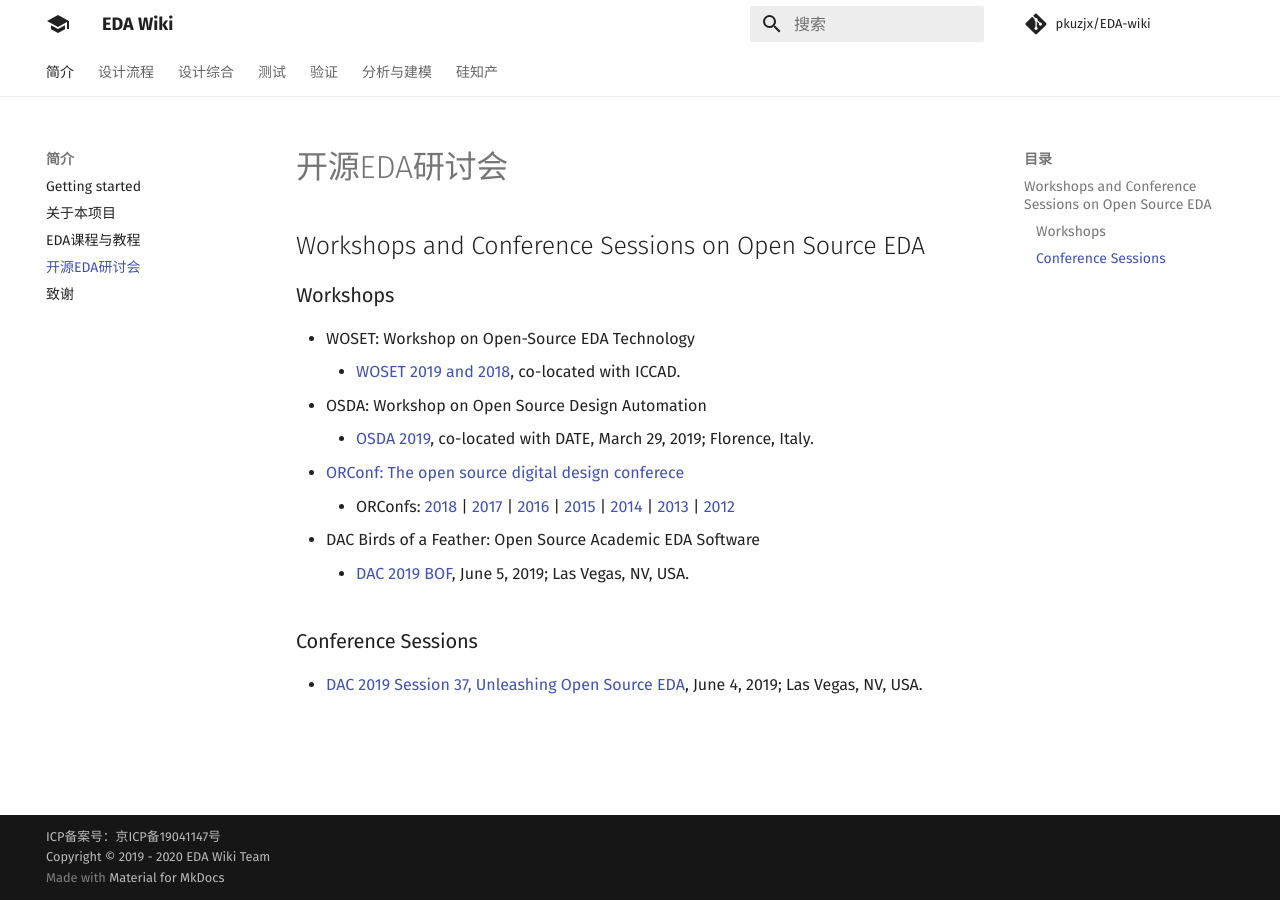
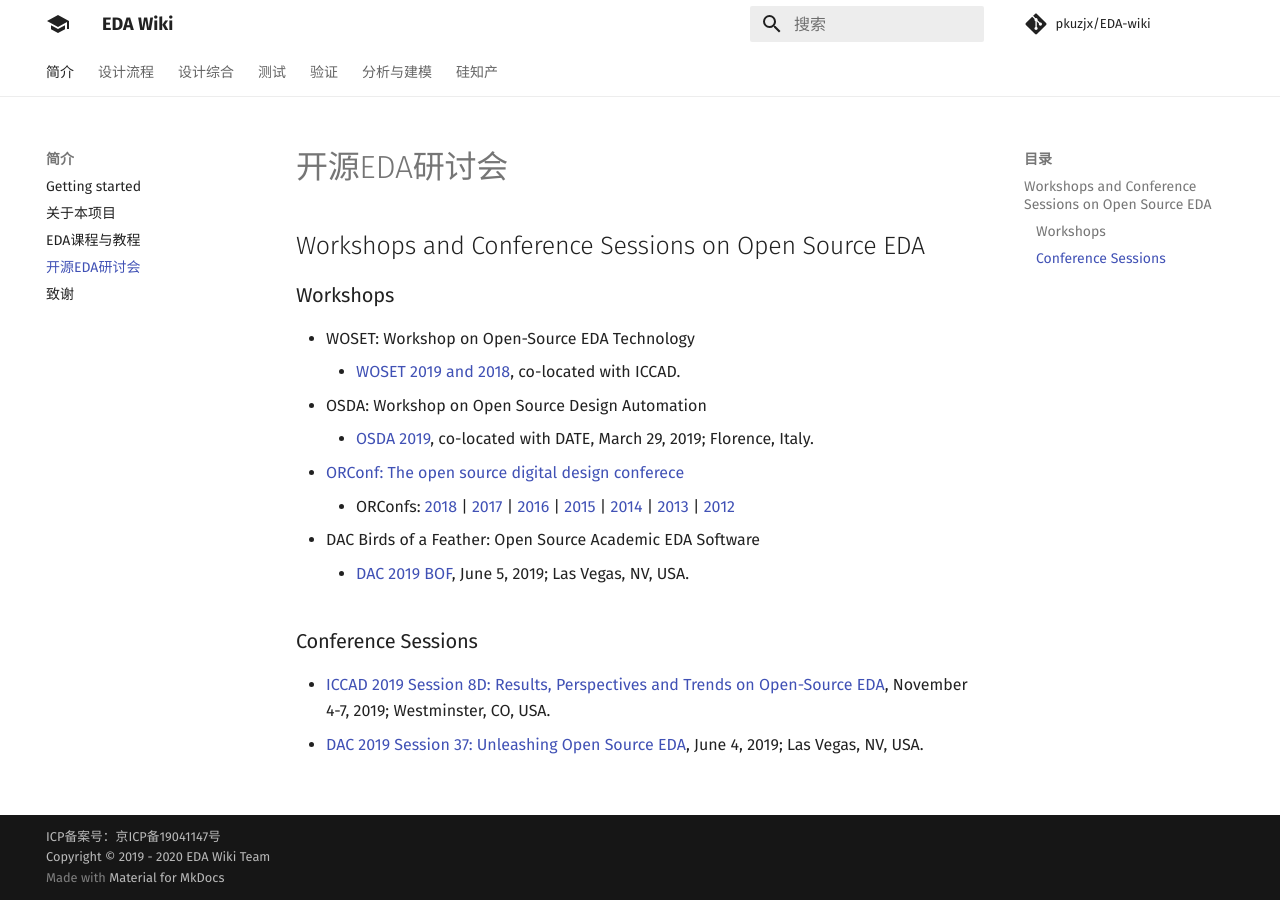
Before and after one commit to daitoto/EDA-wiki, an MkDocs documentation site: the page built from docs/intro/workshop.md, in a window 1280 px wide. Built offline with MkDocs 1.6.1 and Material for MkDocs 9.7.7, drawn with Linux system fonts in a browser that asks for light colours; comment, search, counter and statistics services are not loaded.

Commit message:
Update workshop.md

```diff
--- a/docs/intro/workshop.md
+++ b/docs/intro/workshop.md
@@ -10,4 +10,5 @@
   - [DAC 2019 BOF](https://github.com/The-OpenROAD-Project/Birds-of-a-Feather-Open-Source-Academic-EDA-Software/wiki/DAC-2019-Birds-of-a-Feather:-Open-Source-Academic-EDA-Software), June 5, 2019; Las Vegas, NV, USA.
 
 ### Conference Sessions
- - [DAC 2019 Session 37, Unleashing Open Source EDA](http://www2.dac.com/events/eventdetails.aspx?id=267-37), June 4, 2019; Las Vegas, NV, USA.
+- [ICCAD 2019 Session 8D: Results, Perspectives and Trends on Open-Source EDA](https://www.mpassociates.com/events/browseproceedings.aspx?confid=283), November 4-7, 2019; Westminster, CO, USA.
+- [DAC 2019 Session 37: Unleashing Open Source EDA](http://www2.dac.com/events/eventdetails.aspx?id=267-37), June 4, 2019; Las Vegas, NV, USA.
```
